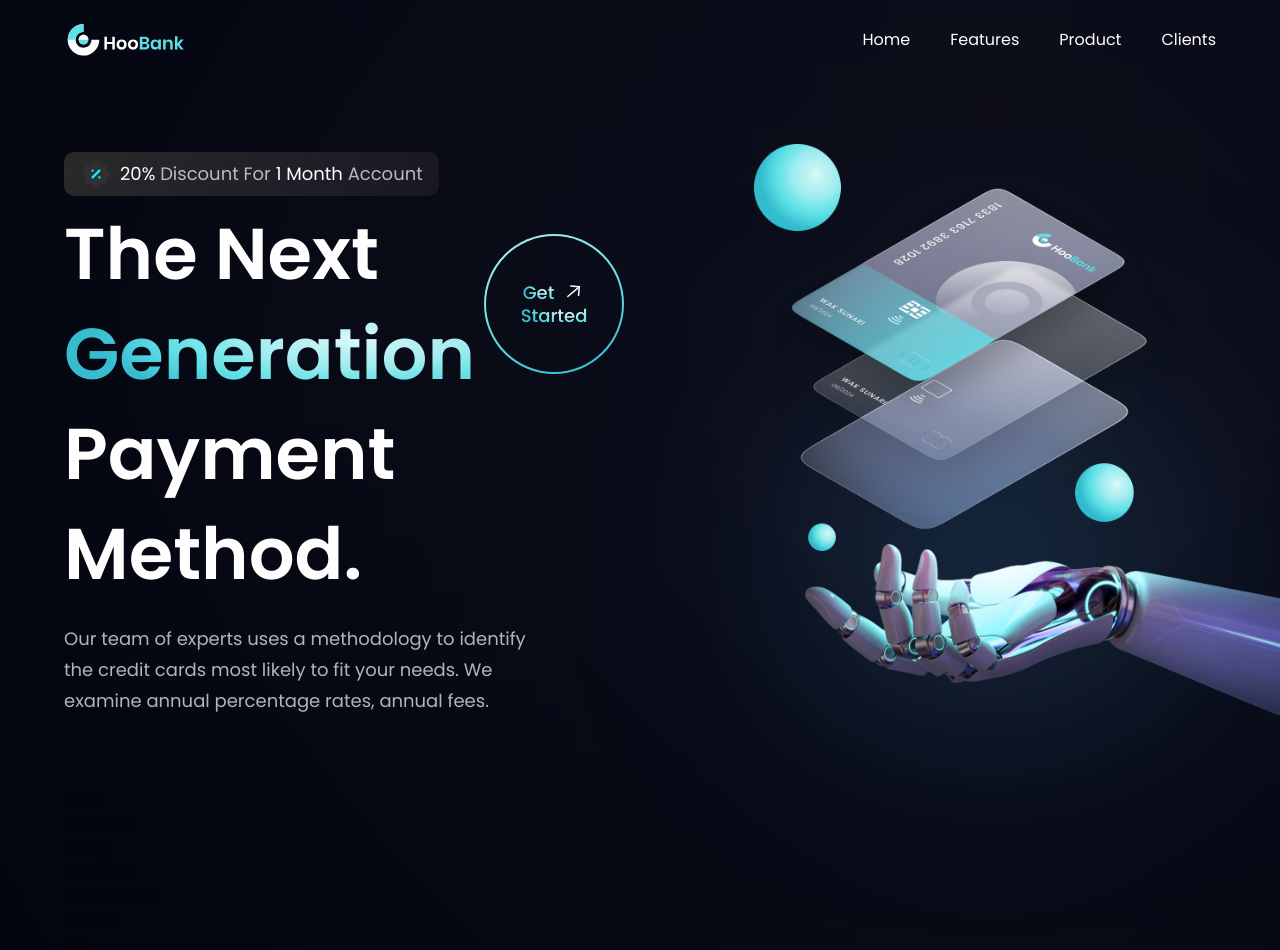
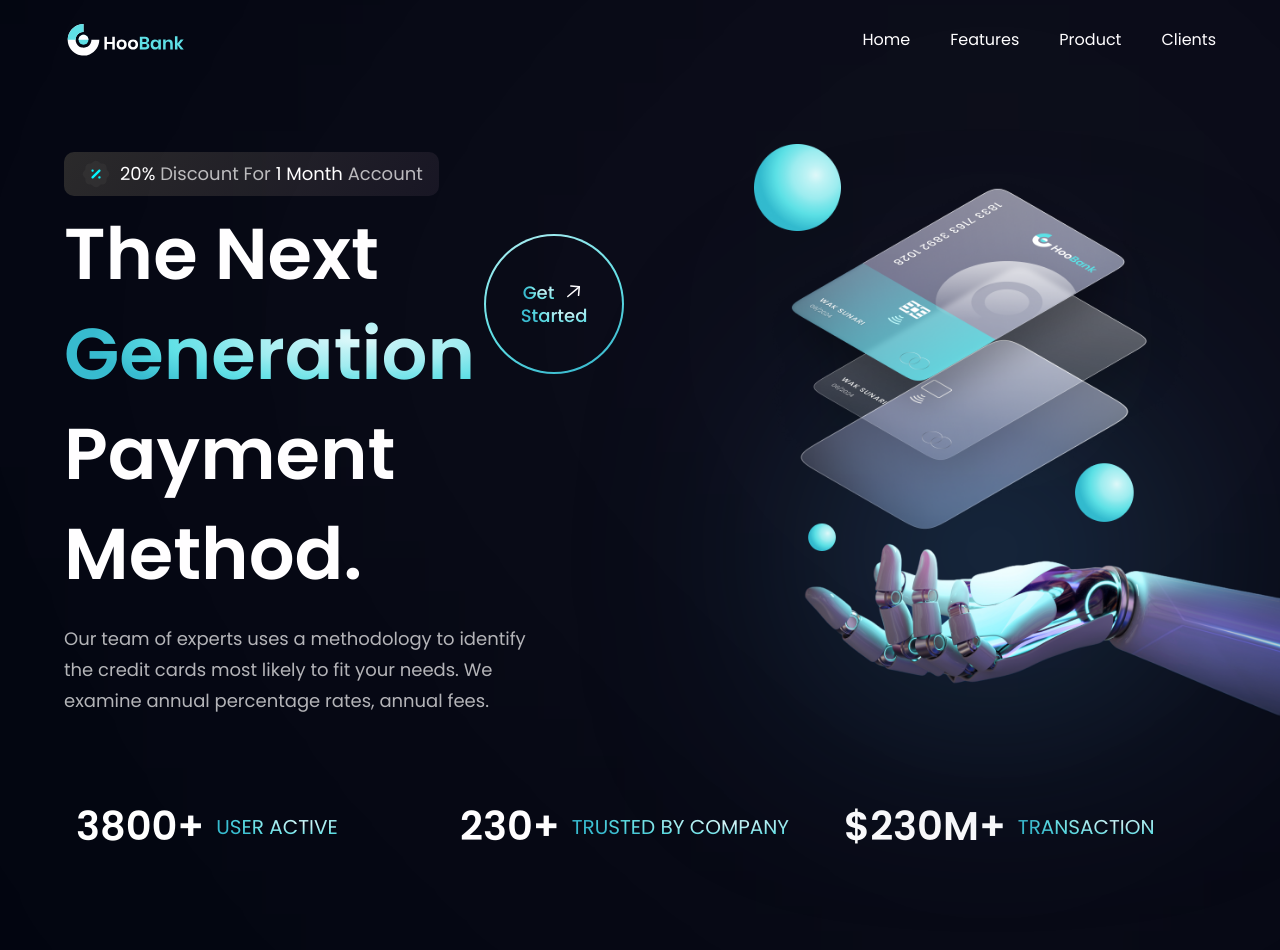
Before and after one commit to AdugboAghogho/bank_modern_app, a React (Vite) app in the folder bank_modern_app/: page / in a window 1280 px wide. Shown: the top 950 px of the page. Built offline with nearby package versions, Linux system fonts and the light colour scheme.

Commit message:
navbar goer

```diff
--- a/bank_modern_app/src/components/Navbar.jsx
+++ b/bank_modern_app/src/components/Navbar.jsx
@@ -20,7 +20,7 @@ const Navbar = () => {
         {navLinks.map((nav, index) => (
           <li
             key={nav.id}
-            className={`font-poppins font-normal cursor-pointer text-[16px] ${index === navLinks.length -1 ? 'mr-0' : 'mr-10'} text-white`}
+            className={`font-poppins font-normal cursor-pointer text-[16px] ${index === navLinks.length -1 ? 'mr-0' : 'mr-10'} text-white colver`}
           >
             <a href={`#${nav.id}`}>
               {nav.title}
--- a/bank_modern_app/src/components/Stats.jsx
+++ b/bank_modern_app/src/components/Stats.jsx
@@ -1,9 +1,20 @@
 import React from 'react'
+import { stats } from '../constants'
+import styles from '../style'
 
 const Stats = () => (
-    <div>
-      Stats
-    </div>
+    <section className={`${styles.flexCenter} flex-row flex-wrap sm:mb-20 mb-6`}>
+      {stats.map((stat) => (
+        <div className={`flex-1 flex justify-start items-center flex-row m-3`}>
+          <h4 className="font-poppins font-semibold xs:text-[40px] text-[30px] xs:leading-[53px] leading-[43px] text-white">
+            {stat.value}
+          </h4>
+          <p className="font-poppins font-normal xs:text-[20px] text-[15px] xs:leading-[26px] leading-[21px] text-gradient uppercase ml-3">
+            {stat.title}
+          </p>
+        </div>
+      ))}
+    </section>
 )
 
 export default Stats
```
